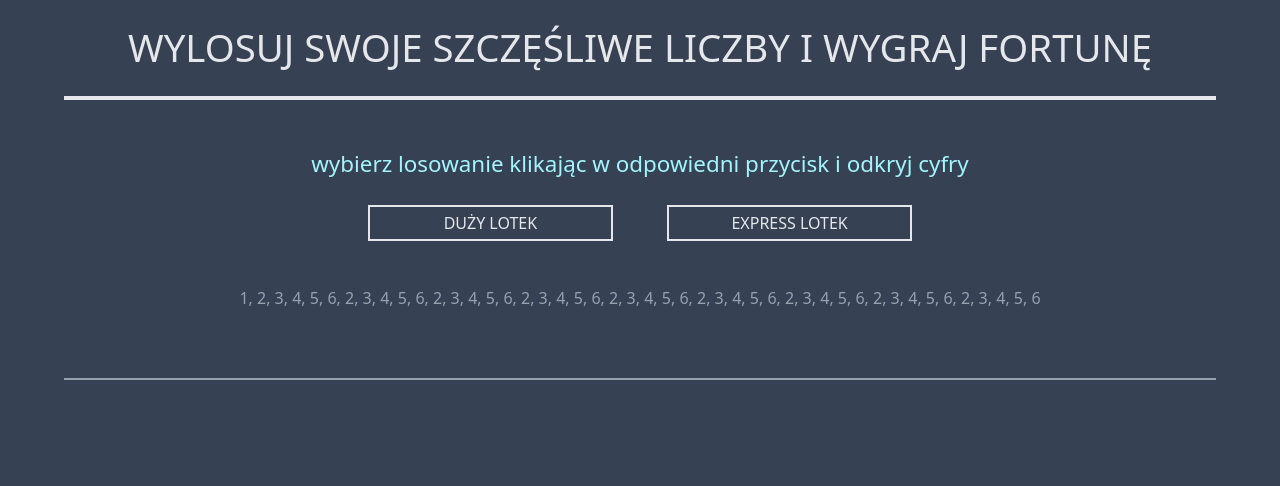
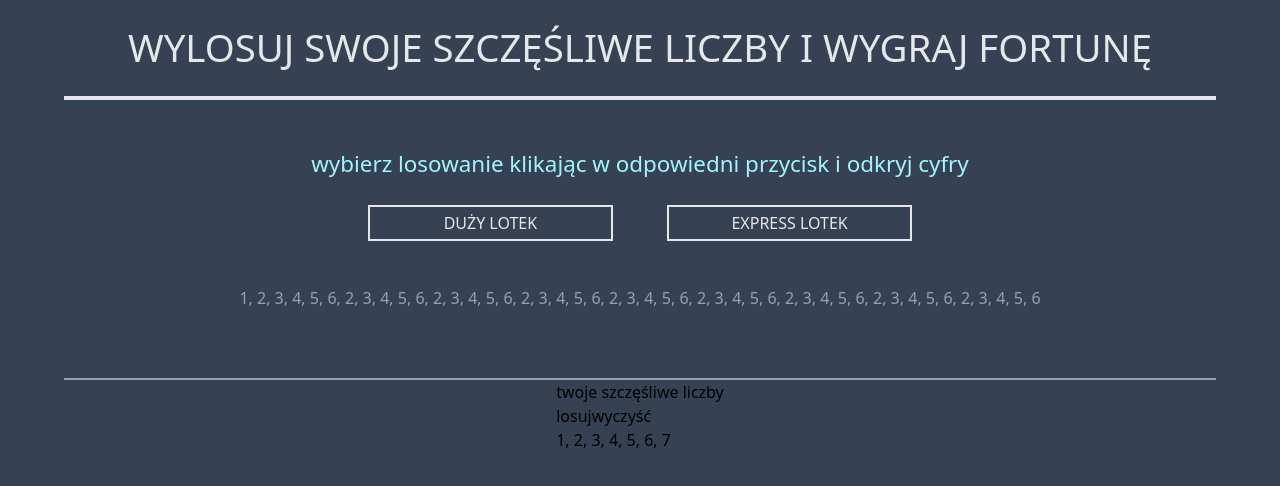
Before and after one commit to Scorpion19702022/RANDOM_LOTTTO_NUMBERS, a React (Vite) app: page / in a window 1280 px wide. Shown: the top 486 px of the page. Built offline with nearby package versions, Linux system fonts and the light colour scheme.

Commit message:
added component

```diff
--- a/src/Components/Lotto/Lotto.tsx
+++ b/src/Components/Lotto/Lotto.tsx
@@ -1,11 +1,13 @@
 import LottoHeader from '../LottoHeader/LottoHeader'
 import LottoNumbers from '../LottoNumbers/LottoNumbers'
+import LottoRandomNumbers from '../LottoRundomNumbers/LottoRandomNumbers'
 
 const Lotto = () => {
 	return (
 		<main className='w-full h-screen bg-gray-700 flex flex-col items-center'>
 			<LottoHeader />
 			<LottoNumbers />
+			<LottoRandomNumbers />
 		</main>
 	)
 }
--- /dev/null
+++ b/src/Components/LottoRundomNumbers/LottoRandomNumbers.tsx
@@ -0,0 +1,16 @@
+const LottoRandomNumbers = () => {
+	return (
+		<section>
+			<h1>{'twoje szczęśliwe liczby'}</h1>
+			<div>
+				<button>losuj</button>
+				<button>wyczyść</button>
+			</div>
+			<div>
+				<span>1, 2, 3, 4, 5, 6, 7</span>
+			</div>
+		</section>
+	)
+}
+
+export default LottoRandomNumbers
```
